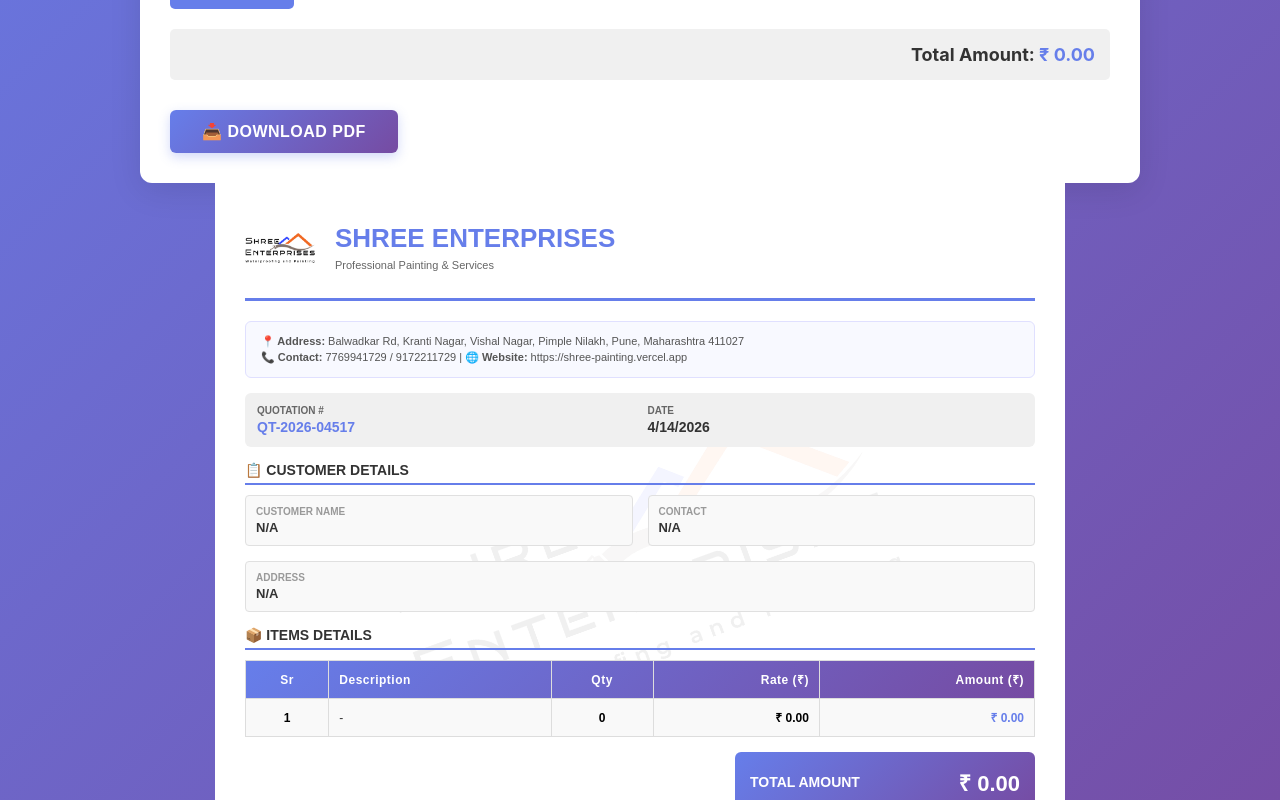
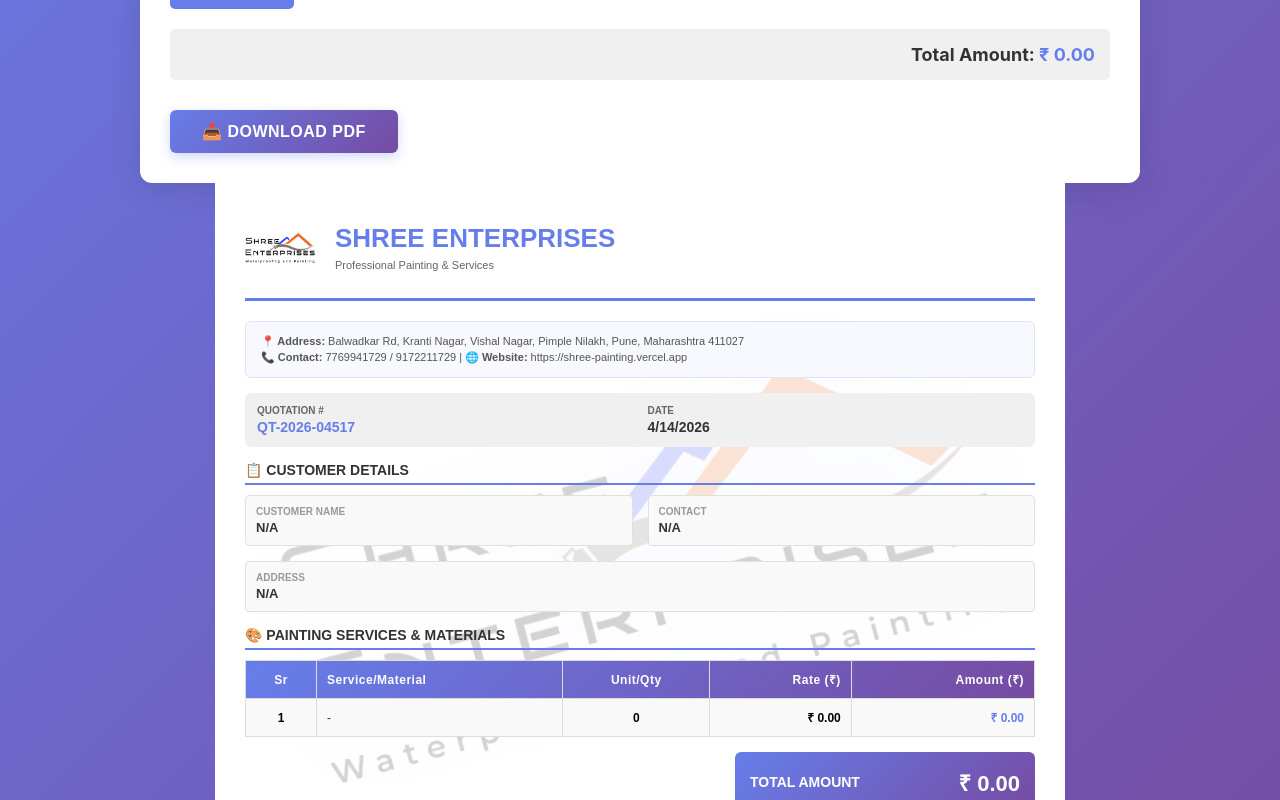
Before and after one commit to shrikantnikam1/shreequot, a React (Vite) app: page / in a window 1280 px wide. Shown: the part 580-1380 px from the top of the page. Built offline with nearby package versions, Linux system fonts and the light colour scheme.

Commit message:
improve nameing

```diff
--- a/src/Components/PDFTemplate.jsx
+++ b/src/Components/PDFTemplate.jsx
@@ -6,10 +6,12 @@
   const quotationNumber = `QT-${new Date().getFullYear()}-${Math.floor(Math.random() * 10000).toString().padStart(5, "0")}`;
 
   return (
-    <div ref={ref} style={{ padding: "30px", background: "#fff", maxWidth: "850px", margin: "0 auto", fontSize: "13px", position: "relative", overflow: "hidden", fontFamily: "Arial, sans-serif" }}>
-      {/* Background Watermark Icon */}
-      <div style={{ position: "absolute", top: "50%", left: "50%", transform: "translateX(-50%) translateY(-50%) rotate(-20deg)", opacity: 0.06, zIndex: 0, pointerEvents: "none" }}>
-        <img src={shreeIcon} alt="watermark" style={{ width: "500px", height: "500px", objectFit: "contain" }} />
+    <div ref={ref} style={{ padding: "30px", background: "#fff", maxWidth: "850px", margin: "0 auto", fontSize: "13px", position: "relative", overflow: "hidden", fontFamily: "Arial, sans-serif", minHeight: "100%" }}>
+      {/* Background Watermark Icon - Full Page Coverage */}
+      <div style={{ position: "absolute", top: "0", left: "0", right: "0", bottom: "0", display: "flex", alignItems: "center", justifyContent: "center", opacity: 0.17, zIndex: 0, pointerEvents: "none", width: "100%", height: "100%" }}>
+        <div style={{ transform: "rotate(-15deg) scale(1.1)" }}>
+          <img src={shreeIcon} alt="watermark" style={{ width: "650px", height: "650px", objectFit: "contain", filter: "brightness(0.9) contrast(1.15) drop-shadow(0 0 50px rgba(102, 126, 234, 0.45))" }} />
+        </div>
       </div>
 
       {/* Content Wrapper */}
@@ -70,17 +72,17 @@
           </div>
         </div>
 
-        {/* Items Table */}
+        {/* Services Table */}
         <div style={{ marginBottom: "15px" }}>
           <h3 style={{ margin: "0 0 10px 0", fontSize: "14px", fontWeight: "bold", color: "#333", borderBottom: "2px solid #667eea", paddingBottom: "5px" }}>
-            📦 ITEMS DETAILS
+            🎨 PAINTING SERVICES & MATERIALS
           </h3>
           <table style={{ width: "100%", borderCollapse: "collapse", fontSize: "12px" }}>
             <thead>
               <tr style={{ background: "linear-gradient(135deg, #667eea 0%, #764ba2 100%)", color: "white" }}>
                 <th style={{ padding: "10px", textAlign: "center", fontWeight: "bold", border: "1px solid #ddd" }}>Sr</th>
-                <th style={{ padding: "10px", textAlign: "left", fontWeight: "bold", border: "1px solid #ddd" }}>Description</th>
-                <th style={{ padding: "10px", textAlign: "center", fontWeight: "bold", border: "1px solid #ddd" }}>Qty</th>
+                <th style={{ padding: "10px", textAlign: "left", fontWeight: "bold", border: "1px solid #ddd" }}>Service/Material</th>
+                <th style={{ padding: "10px", textAlign: "center", fontWeight: "bold", border: "1px solid #ddd" }}>Unit/Qty</th>
                 <th style={{ padding: "10px", textAlign: "right", fontWeight: "bold", border: "1px solid #ddd" }}>Rate (₹)</th>
                 <th style={{ padding: "10px", textAlign: "right", fontWeight: "bold", border: "1px solid #ddd" }}>Amount (₹)</th>
               </tr>
```
